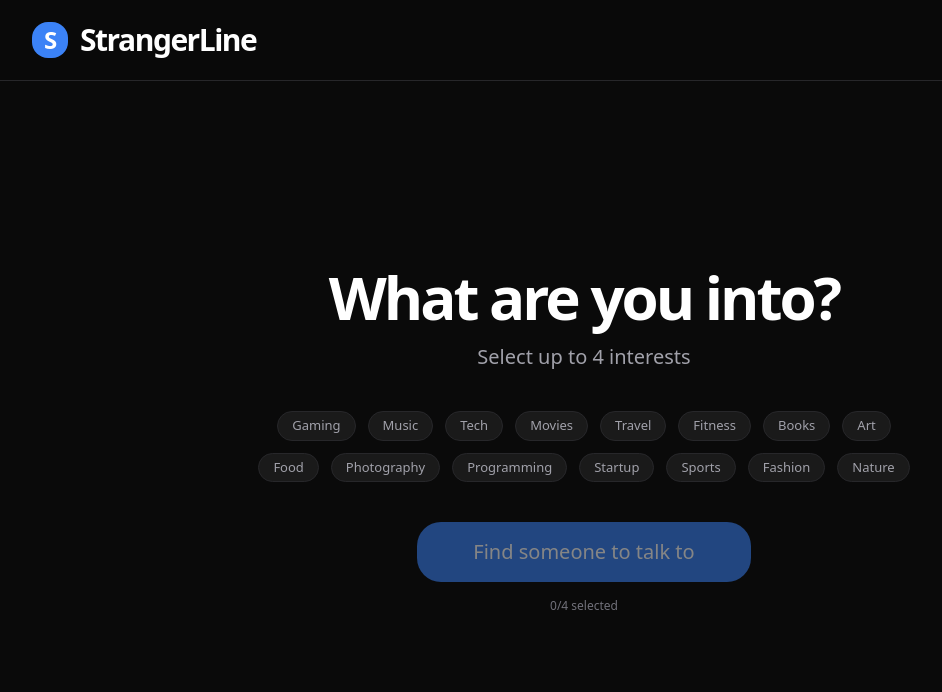
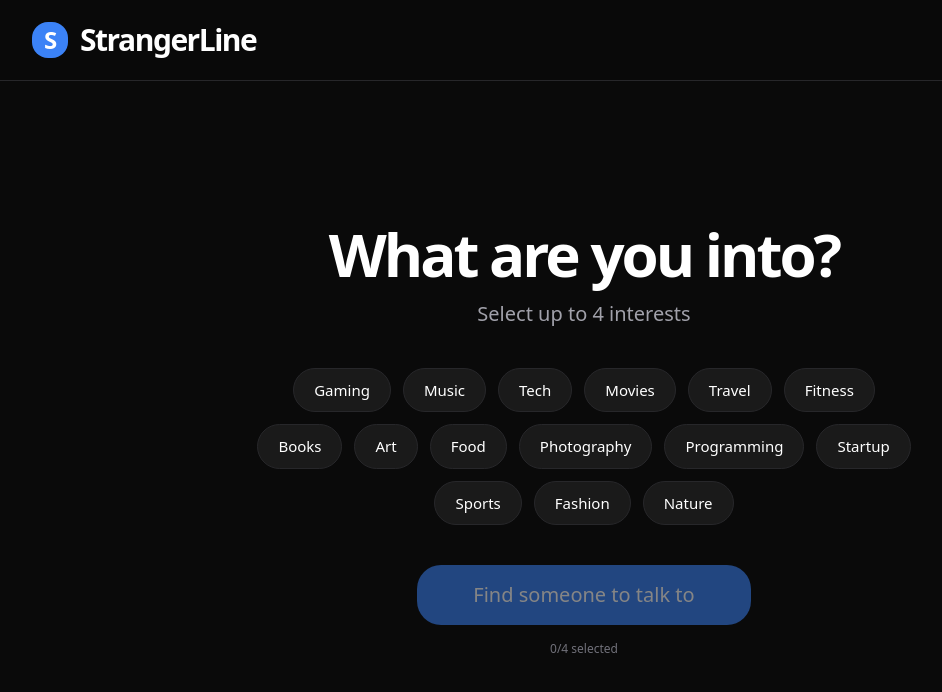
Before and after one commit to Exam-Mitra/AnyWhere, a Next.js app: page /chat in a window 1280 px wide. Shown: the top 692 px of the page, without its empty margins (56-998 px from the left). Built offline with nearby package versions, Linux system fonts and the light colour scheme.

Commit message:
Update globals.css

```diff
--- a/app/globals.css
+++ b/app/globals.css
@@ -1,94 +1,64 @@
 @import "tailwindcss";
 
 :root {
-  --font-geist-sans: var(--font-geist-sans);
-  --font-geist-mono: var(--font-geist-mono);
-
-  /* Professional Dark Theme - Stranger Talk */
   --bg-primary: #0a0a0a;
   --bg-secondary: #111111;
-  --bg-tertiary: #1a1a1a;
   --bg-card: #161616;
-
   --text-primary: #ededed;
   --text-secondary: #a1a1aa;
-  --text-muted: #71717a;
-
   --accent: #3b82f6;
-  --accent-hover: #2563eb;
-  --accent-light: #60a5fa;
-
-  --success: #22c55e;
-  --warning: #eab308;
-  --danger: #ef4444;
-
   --border: #27272a;
-  --border-light: #3f3f46;
 }
 
 body {
   font-family: var(--font-geist-sans);
   background: var(--bg-primary);
   color: var(--text-primary);
-  -webkit-font-smoothing: antialiased;
 }
 
-/* Professional UI Components */
 .btn-primary {
-  background-color: var(--accent);
+  background-color: #3b82f6;
   color: white;
-  transition: all 0.2s cubic-bezier(0.23, 1, 0.32, 1);
+  transition: all 0.2s ease;
 }
 
 .btn-primary:hover {
-  background-color: var(--accent-hover);
-  transform: translateY(-1px);
+  background-color: #2563eb;
 }
 
 .btn-secondary {
-  background-color: var(--bg-tertiary);
-  color: var(--text-primary);
-  border: 1px solid var(--border);
-  transition: all 0.2s cubic-bezier(0.23, 1, 0.32, 1);
+  background-color: #1a1a1a;
+  border: 1px solid #27272a;
+  transition: all 0.2s ease;
 }
 
 .btn-secondary:hover {
-  background-color: var(--bg-card);
-  border-color: var(--border-light);
+  background-color: #27272a;
 }
 
 .card {
-  background-color: var(--bg-card);
-  border: 1px solid var(--border);
-  border-radius: 16px;
-  transition: all 0.2s cubic-bezier(0.23, 1, 0.32, 1);
-}
-
-.card:hover {
-  border-color: var(--border-light);
-  transform: translateY(-2px);
-}
-
-/* Chat window styles */
-.chat-window {
-  background-color: var(--bg-secondary);
-  border: 1px solid var(--border);
+  background-color: #161616;
+  border: 1px solid #27272a;
   border-radius: 20px;
 }
 
-/* Interest tags */
 .tag {
-  background-color: var(--bg-tertiary);
-  color: var(--text-secondary);
-  border: 1px solid var(--border);
-  padding: 4px 14px;
+  background-color: #1a1a1a;
+  border: 1px solid #27272a;
+  padding: 10px 20px;
   border-radius: 9999px;
-  font-size: 13px;
+  font-size: 15px;
   transition: all 0.1s ease;
 }
 
-.tag:hover, .tag.active {
-  background-color: var(--accent);
+.tag.active {
+  background-color: #3b82f6;
+  border-color: #3b82f6;
   color: white;
-  border-color: var(--accent);
 }
+
+.chat-window {
+  background-color: #111111;
+  border: 1px solid #27272a;
+  border-radius: 24px;
+}
```
